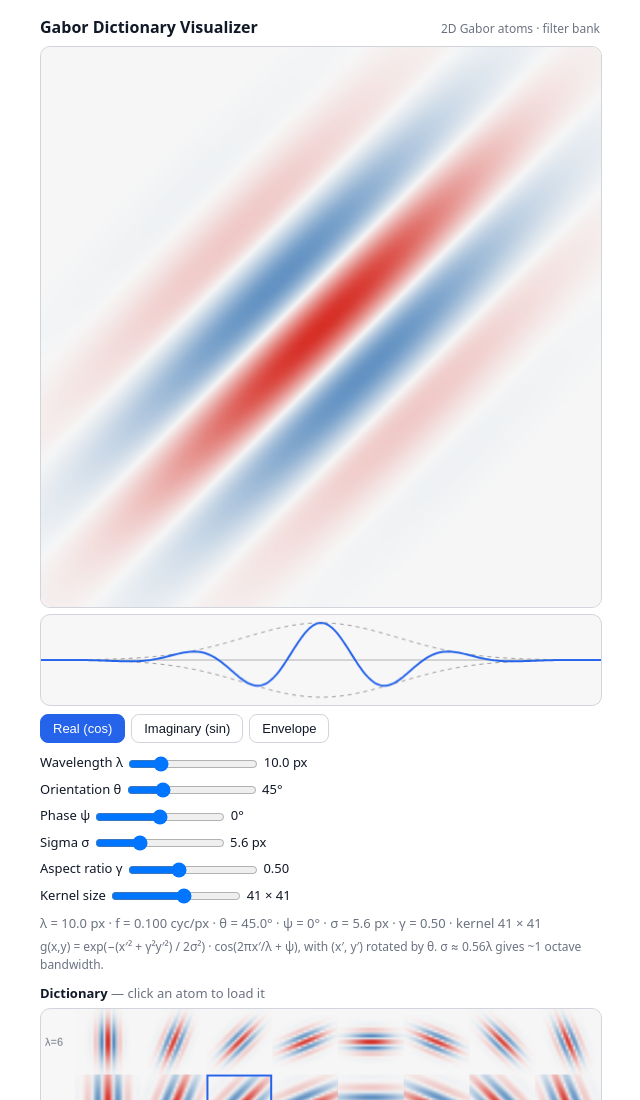
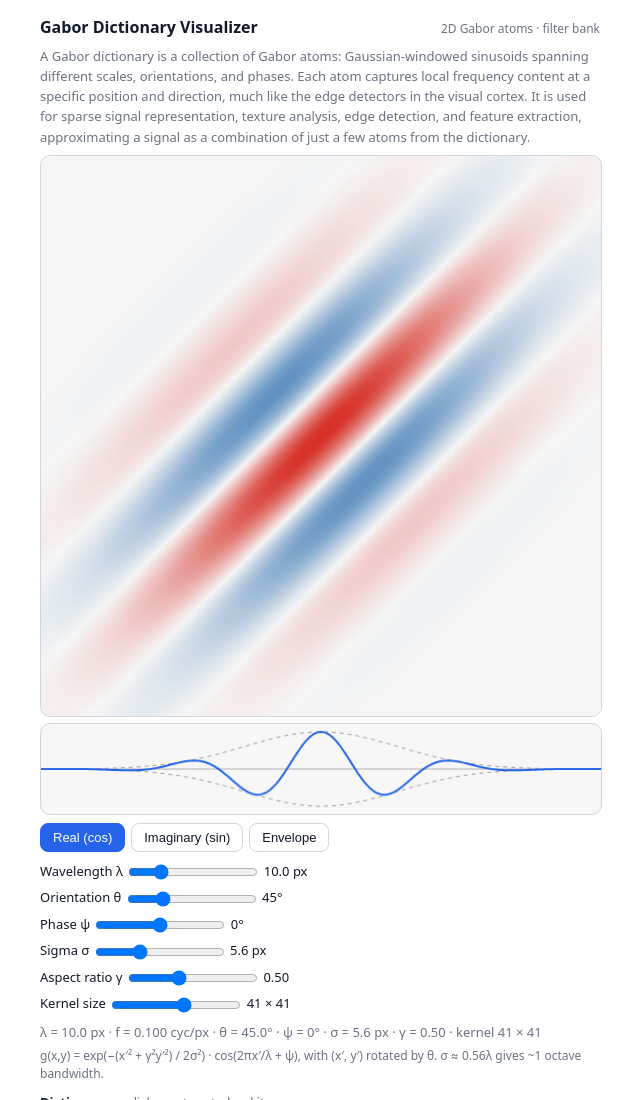
Before and after one commit to apocosipadrino/GaborDictionary, a plain HTML site: page index.html in a window 1280 px wide. Shown: the top 1100 px of the page, without its empty margins (320-960 px from the left). Drawn offline with Linux system fonts and the light colour scheme.

Commit message:
Add Gabor dictionary description to visualizer

```diff
--- a/index.html
+++ b/index.html
@@ -40,6 +40,7 @@ body{margin:0;padding:16px;background:var(--hatch-widget-bg);font-family:system-
     <strong>Gabor Dictionary Visualizer</strong>
     <span style="color:var(--hatch-widget-muted);font-size:12px;">2D Gabor atoms &middot; filter bank</span>
   </div>
+  <div style="margin-top:8px;font-size:13px;line-height:1.55;color:var(--hatch-widget-muted);">A Gabor dictionary is a collection of Gabor atoms: Gaussian-windowed sinusoids spanning different scales, orientations, and phases. Each atom captures local frequency content at a specific position and direction, much like the edge detectors in the visual cortex. It is used for sparse signal representation, texture analysis, edge detection, and feature extraction, approximating a signal as a combination of just a few atoms from the dictionary.</div>
   <canvas id="gaborMain" style="width:100%;aspect-ratio:1/1;display:block;border:1px solid var(--hatch-widget-border);border-radius:10px;background:#f7f7f7;margin-top:8px;"></canvas>
   <canvas id="gaborProfile" style="width:100%;height:90px;display:block;border:1px solid var(--hatch-widget-border);border-radius:10px;background:#f7f7f7;margin-top:6px;"></canvas>
   <div style="display:flex;gap:6px;margin-top:8px;flex-wrap:wrap;">
```
